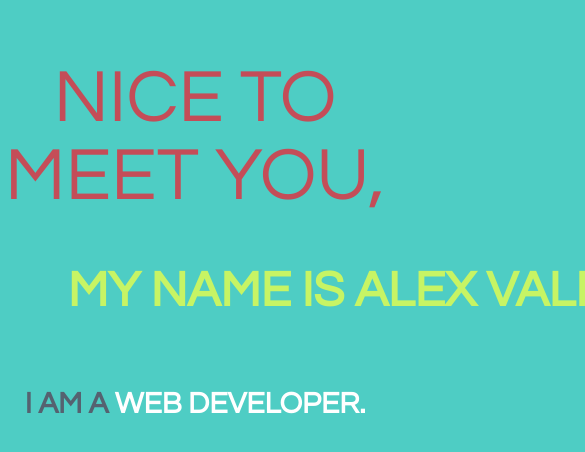
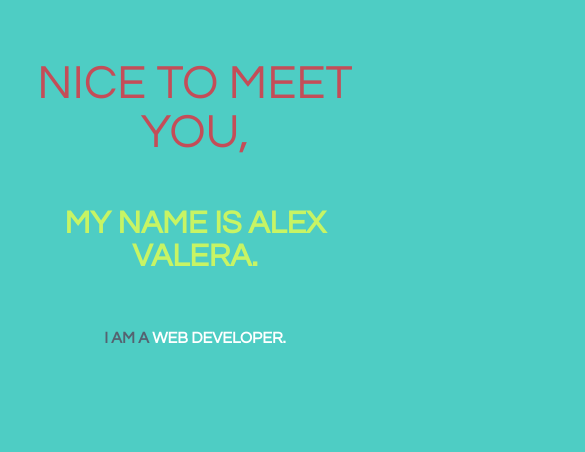
Before and after one commit to alexvalera/alexvalera.github.io, a plain HTML site: page index.html in a window 390 px wide. Shown: the top 452 px of the page, 585 px wide, since content can reach past the window. Drawn offline with nearby package versions, Linux system fonts and the light colour scheme.

Commit message:
responsive fix

```diff
--- a/style.css
+++ b/style.css
@@ -9,14 +9,14 @@ h1
 {
 font-family: 'Questrial', sans-serif;
 font-weight: 400;
-font-size: 75px;
+font-size: 300%;
 
 }
 
 h2
 {
 font-family: 'Questrial', sans-serif;
-font-size: 50px;
+font-size: 200%;
 color:#C7F464;
 
 }
@@ -31,7 +31,7 @@ color: #3498db;
 h3
 {
 font-family: 'Questrial', sans-serif;
-font-size: 30px;
+font-size: 100%;
 color: #556270;
 margin-top: 20px;
 }
@@ -39,7 +39,7 @@ margin-top: 20px;
 h3 switch
 {
 font-family: 'Questrial', sans-serif;
-font-size: 30px;
+font-size: 100%;
 color: #fff;
 }
 
@@ -248,7 +248,7 @@ h4 {
 
 #border-name {
     height: 75px;
-    width: 750px;
+
 /*    border: 2px solid #C7F464;*/
     padding-top:30px;
 
```
